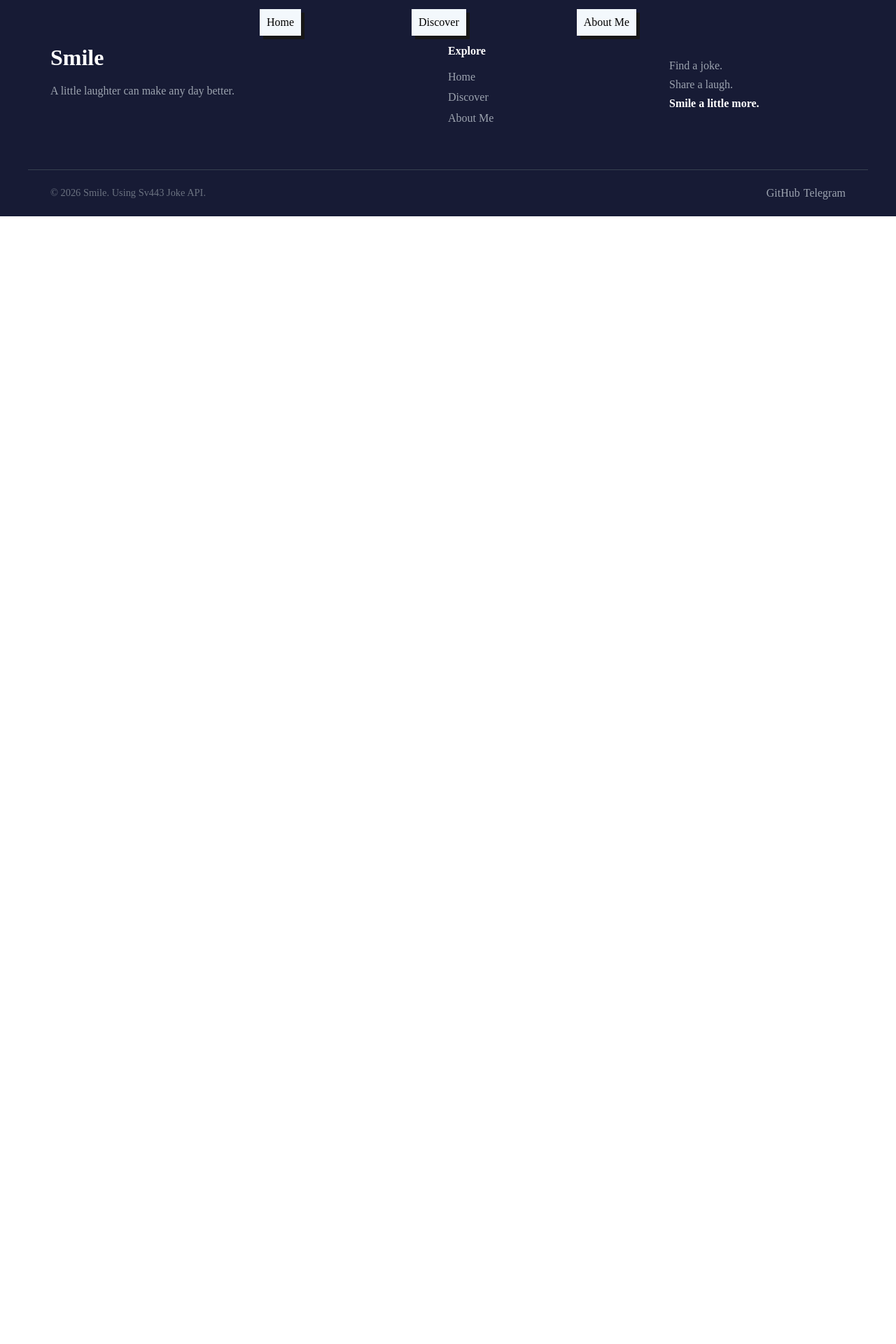
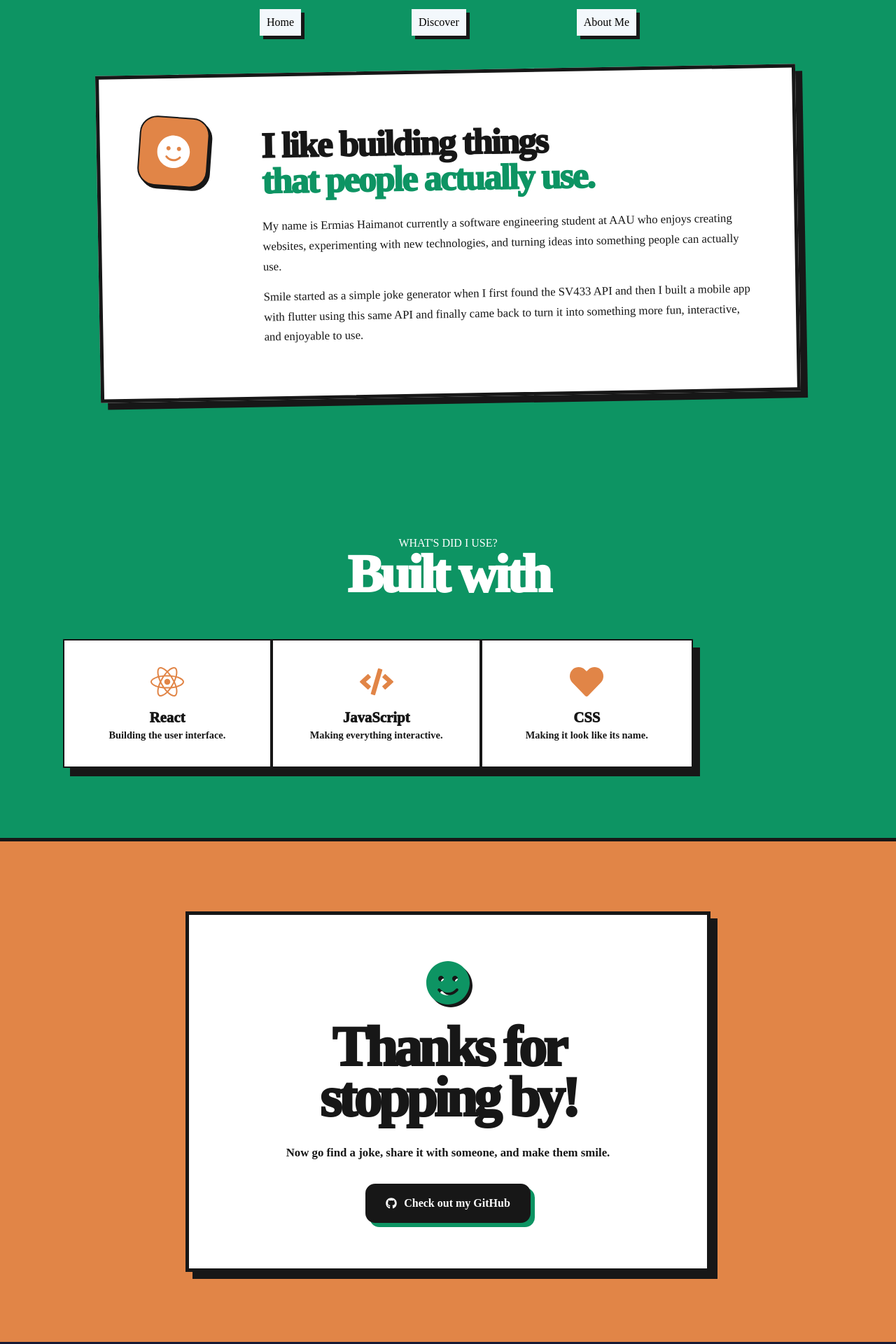
Before and after one commit to Ermi-haimi/joke-generator, a React (Vite) app: page /about in a window 1280 px wide. Shown: the top 1920 px of the page at 70% size. Before the commit the page ends 800 px from the top, so only its background shows below. Built offline with nearby package versions, Linux system fonts and the light colour scheme.

Commit message:
created and styled about page

```diff
--- /dev/null
+++ b/src/pages/aboutPage/AboutPage.css
@@ -0,0 +1,248 @@
+/* =========================
+   PAGE
+   ========================= */
+
+.about-page {
+  min-height: 100vh;
+  background: #0d9463;
+  color: #171717;
+  overflow: hidden;
+}
+
+.about-section,
+.tech-section,
+.about-ending {
+  padding: 100px 7%;
+}
+
+.about-card {
+  max-width: 1000px;
+  margin: auto;
+  display: grid;
+  grid-template-columns: 130px 1fr;
+  gap: 45px;
+  padding: 55px;
+  background: white;
+  border: 5px solid #171717;
+  /* border-radius: 35px; */
+  box-shadow: 10px 10px 0 #171717;
+  transform: rotate(-1deg);
+}
+
+.about-card-icon {
+  width: 100px;
+  height: 100px;
+  display: flex;
+  align-items: center;
+  justify-content: center;
+  background: #e18547;
+  border: 2px solid #171717;
+  border-radius: 25px;
+  font-size: 3rem;
+  box-shadow: 4px 4px 0 #171717;
+  color: white;
+  transform: rotate(5deg);
+}
+
+.about-card h3 {
+  margin: 0 0 25px;
+  font-size: clamp(2rem, 4vw, 3.5rem);
+  line-height: 1;
+  font-weight: 1000;
+  letter-spacing: -0.04em;
+}
+
+.about-card h3 span {
+  color: #0d9463;
+}
+
+.about-card p:not(.section-label) {
+  max-width: 700px;
+  margin: 15px 0;
+  font-size: 1.05rem;
+  line-height: 1.7;
+  font-weight: 500;
+}
+
+.section-heading {
+  max-width: 800px;
+  margin: 0 auto 55px;
+  text-align: center;
+}
+
+.section-heading h2 {
+  font-size: clamp(2.7rem, 6vw, 5rem);
+  line-height: 0.95;
+  color: white;
+  font-weight: 1000;
+  letter-spacing: -0.05em;
+}
+.section-label {
+  color: white;
+}
+
+.tech-card {
+  max-width: 900px;
+  display: grid;
+  grid-template-columns: repeat(3, 1fr);
+  border: 2px solid #171717;
+  overflow: hidden;
+  box-shadow: 10px 12px 0 #171717;
+}
+
+.tech-item {
+  min-height: 180px;
+  padding: 30px;
+  display: flex;
+  flex-direction: column;
+  align-items: center;
+  justify-content: center;
+  text-align: center;
+  background: white;
+  border-right: 4px solid #171717;
+}
+
+.tech-item:last-child {
+  border-right: none;
+}
+
+.tech-item svg {
+  margin-bottom: 15px;
+  font-size: 3rem;
+  color: #e18547;
+}
+
+.tech-item h3 {
+  margin: 0 0 5px;
+  font-size: 1.3rem;
+  font-weight: 1000;
+}
+
+.tech-item p {
+  font-size: 0.9rem;
+  font-weight: 600;
+}
+
+.about-ending {
+  background: rgb(225, 133, 71);
+  border-top: 5px solid #171717;
+}
+
+.ending-card {
+  max-width: 750px;
+  margin: auto;
+  padding: 65px 40px;
+  text-align: center;
+  background: white;
+  border: 5px solid #171717;
+  box-shadow: 10px 10px 0 #171717;
+}
+
+.ending-icon {
+  font-size: 4rem;
+  margin-bottom: 20px;
+  color: #0d9463;
+  filter: drop-shadow(4px 4px 0 #171717);
+}
+
+.ending-card h2 {
+  margin: 0;
+  font-size: clamp(3rem, 7vw, 5rem);
+  line-height: 0.9;
+  font-weight: 1000;
+  letter-spacing: -0.06em;
+}
+
+.ending-card p {
+  max-width: 500px;
+  margin: 30px auto;
+  font-size: 1.05rem;
+  line-height: 1.6;
+  font-weight: 600;
+}
+
+.github-button {
+  display: inline-flex;
+  align-items: center;
+  justify-content: center;
+  gap: 10px;
+  padding: 15px 25px;
+  background: #171717;
+  color: white;
+  border: 4px solid #171717;
+  border-radius: 14px;
+  text-decoration: none;
+  font-size: 1rem;
+  font-weight: 900;
+  box-shadow: 6px 6px 0 rgb(13, 148, 99);
+  transition:
+    transform 0.2s ease,
+    box-shadow 0.2s ease;
+}
+
+.github-button:hover {
+  transform: translate(-2px, -2px);
+  box-shadow: 8px 8px 0 rgb(13, 148, 99);
+}
+
+.github-button:active {
+  transform: translate(3px, 3px);
+  box-shadow: 2px 2px 0 rgb(13, 148, 99);
+}
+
+@media (max-width: 800px) {
+  .about-card {
+    grid-template-columns: 1fr;
+    gap: 30px;
+    padding: 40px;
+  }
+
+  .about-card-icon {
+    width: 80px;
+    height: 80px;
+    font-size: 2.3rem;
+  }
+  .tech-card {
+    grid-template-columns: 1fr;
+  }
+  .tech-item {
+    border-right: none;
+    border-bottom: 4px solid #171717;
+  }
+  .tech-item:last-child {
+    border-bottom: none;
+  }
+}
+
+@media (max-width: 500px) {
+  .about-section,
+  .tech-section,
+  .about-ending {
+    padding: 70px 6%;
+  }
+  .about-card {
+    padding: 30px 25px;
+    border-width: 4px;
+  }
+  .about-card h3 {
+    font-size: 2.2rem;
+  }
+  .about-card p:not(.section-label) {
+    font-size: 0.95rem;
+  }
+  .section-heading {
+    margin-bottom: 40px;
+  }
+  .section-heading h2 {
+    font-size: 2.7rem;
+  }
+  .ending-card {
+    padding: 50px 25px;
+    border-width: 4px;
+    border-radius: 25px;
+  }
+
+  .ending-card h2 {
+    font-size: 3rem;
+  }
+}
--- a/src/pages/aboutPage/AboutPage.jsx
+++ b/src/pages/aboutPage/AboutPage.jsx
@@ -1,3 +1,95 @@
+import { FaCode, FaGithub, FaHeart, FaReact, FaSmile } from "react-icons/fa";
+import "./AboutPage.css";
+
 export default function AboutPage() {
-  return <section></section>;
+  return (
+    <main className="about-page">
+      <section className="about-section">
+        <div className="about-card about-card-main">
+          <div className="about-card-icon">
+            <FaSmile />
+          </div>
+
+          <div>
+            <p className="section-label">WHO AM I?</p>
+            <h3>
+              I like building things
+              <br />
+              <span>that people actually use.</span>
+            </h3>
+
+            <p>
+              My name is Ermias Haimanot currently a software engineering
+              student at AAU who enjoys creating websites, experimenting with
+              new technologies, and turning ideas into something people can
+              actually use.
+            </p>
+
+            <p>
+              Smile started as a simple joke generator when I first found the
+              SV433 API and then I built a mobile app with flutter using this
+              same API and finally came back to turn it into something more fun,
+              interactive, and enjoyable to use.
+            </p>
+          </div>
+        </div>
+      </section>
+
+      <section className="tech-section">
+        <div className="section-heading">
+          <p className="section-label">WHAT'S DID I USE?</p>
+
+          <h2>Built with</h2>
+        </div>
+
+        <div className="tech-card">
+          <div className="tech-item">
+            <FaReact />
+            <div>
+              <h3>React</h3>
+              <p>Building the user interface.</p>
+            </div>
+          </div>
+          <div className="tech-item">
+            <FaCode />
+            <div>
+              <h3>JavaScript</h3>
+              <p>Making everything interactive.</p>
+            </div>
+          </div>
+          <div className="tech-item">
+            <FaHeart />
+            <div>
+              <h3>CSS</h3>
+              <p>Making it look like its name.</p>
+            </div>
+          </div>
+        </div>
+      </section>
+
+      <section className="about-ending">
+        <div className="ending-card">
+          <FaSmile className="ending-icon" />
+
+          <h2>
+            Thanks for
+            <br />
+            stopping by!
+          </h2>
+
+          <p>Now go find a joke, share it with someone, and make them smile.</p>
+
+          <a
+            href="https://github.com/Ermi-Haimi"
+            target="_blank"
+            rel="noopener noreferrer"
+            className="github-button"
+          >
+            <FaGithub />
+            Check out my GitHub
+          </a>
+        </div>
+      </section>
+    </main>
+  );
 }
```
